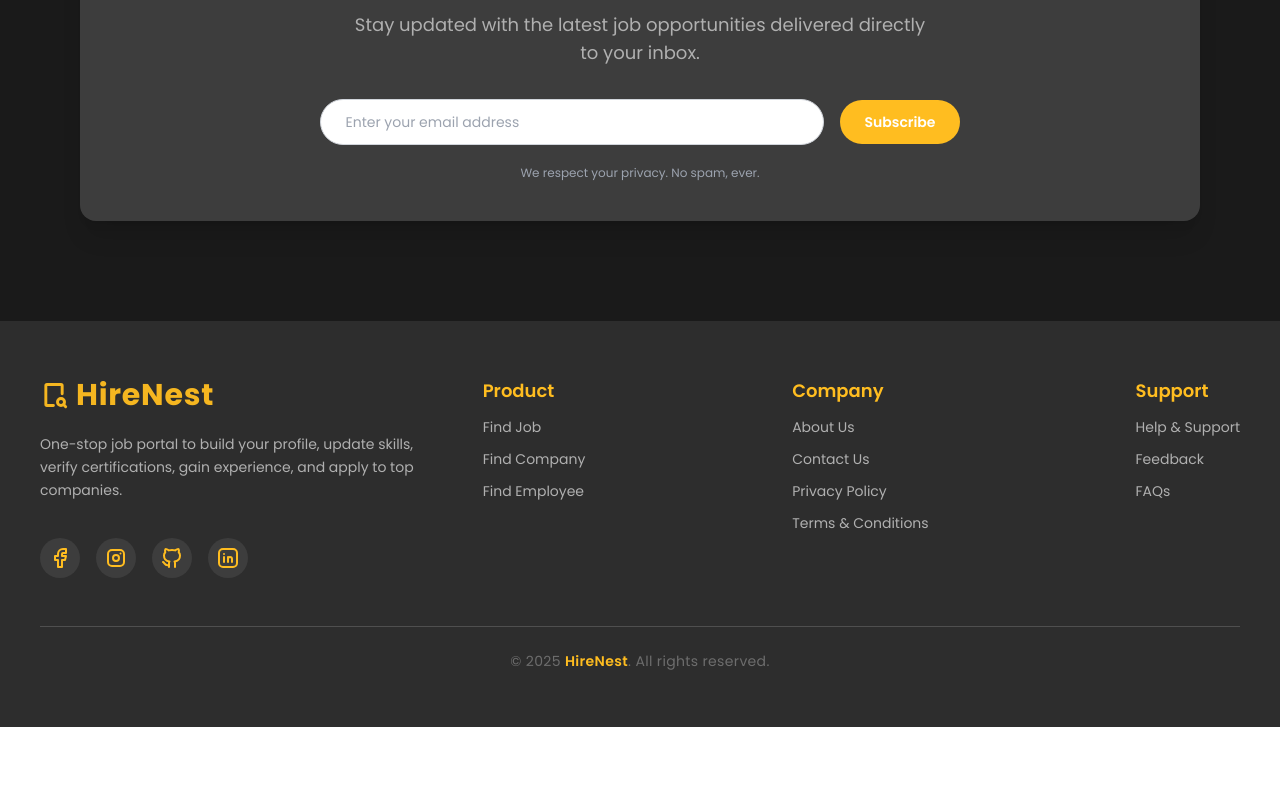
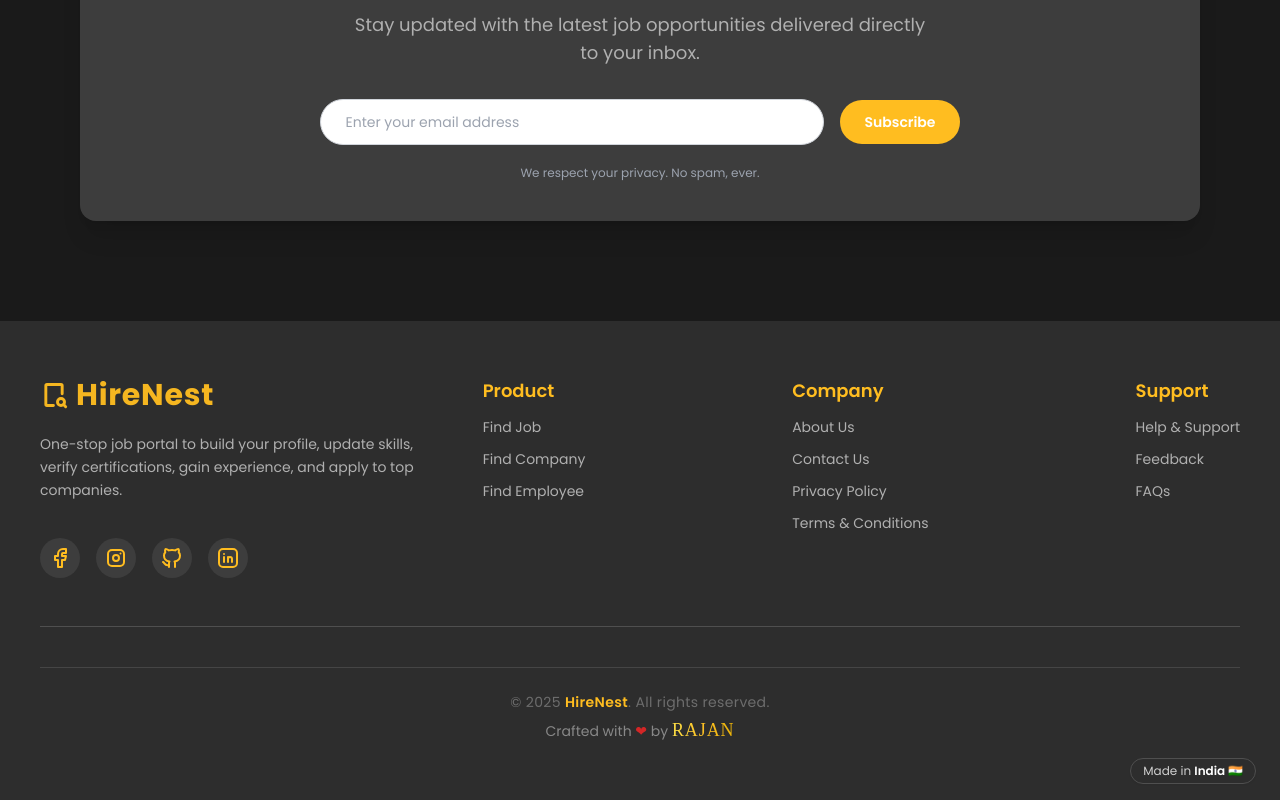
Before and after one commit to rajans01github/JOB-PORTAL, a React (Create React App) app in the folder job-portal/: page / in a window 1280 px wide. Shown: the part 2661-3461 px from the top of the page. Before the commit the page ends 3388 px from the top, so only its background shows below. Built offline with nearby package versions, Linux system fonts and the light colour scheme.

Commit message:
Footer all Set..✔️

```diff
--- a/job-portal/src/Footer.tsx/Footer.tsx
+++ b/job-portal/src/Footer.tsx/Footer.tsx
@@ -1,4 +1,3 @@
-// src/components/Footer.tsx
 import {
   IconBrandFacebook,
   IconBrandInstagram,
@@ -10,7 +9,7 @@
 
 const Footer = () => {
   return (
-    <footer className="bg-mine-shaft-950 text-white px-10 py-14 font-poppins">
+    <footer className="bg-mine-shaft-950 text-white px-10 py-14 font-poppins relative overflow-hidden">
       <div className="flex flex-col md:flex-row justify-between gap-16 border-b border-mine-shaft-700 pb-12">
         {/* Left - Logo & About */}
         <div className="md:w-1/3 flex flex-col gap-5">
@@ -19,21 +18,22 @@
             <h2 className="text-3xl font-bold tracking-wide">HireNest</h2>
           </div>
           <p className="text-sm text-mine-shaft-300 leading-relaxed">
-            One-stop job portal to build your profile, update skills, verify certifications, gain experience, and apply to top companies.
+            One-stop job portal to build your profile, update skills, verify certifications,
+            gain experience, and apply to top companies.
           </p>
 
           {/* Social Icons */}
           <div className="flex gap-4 mt-4">
-            <a href="#" target="_blank" className="bg-mine-shaft-900 p-2 rounded-full hover:scale-110 transition-all hover:shadow-[0_0_10px_#facc15]">
+            <a href="#" className="bg-mine-shaft-900 p-2 rounded-full hover:scale-110 transition-all hover:shadow-[0_0_10px_#facc15]">
               <IconBrandFacebook className="h-6 w-6 text-bright-sun-400" />
             </a>
-            <a href="#" target="_blank" className="bg-mine-shaft-900 p-2 rounded-full hover:scale-110 transition-all hover:shadow-[0_0_10px_#facc15]">
+            <a href="#" className="bg-mine-shaft-900 p-2 rounded-full hover:scale-110 transition-all hover:shadow-[0_0_10px_#facc15]">
               <IconBrandInstagram className="h-6 w-6 text-bright-sun-400" />
             </a>
-            <a href="#" target="_blank" className="bg-mine-shaft-900 p-2 rounded-full hover:scale-110 transition-all hover:shadow-[0_0_10px_#facc15]">
+            <a href="#" className="bg-mine-shaft-900 p-2 rounded-full hover:scale-110 transition-all hover:shadow-[0_0_10px_#facc15]">
               <IconBrandGithub className="h-6 w-6 text-bright-sun-400" />
             </a>
-            <a href="#" target="_blank" className="bg-mine-shaft-900 p-2 rounded-full hover:scale-110 transition-all hover:shadow-[0_0_10px_#facc15]">
+            <a href="#" className="bg-mine-shaft-900 p-2 rounded-full hover:scale-110 transition-all hover:shadow-[0_0_10px_#facc15]">
               <IconBrandLinkedin className="h-6 w-6 text-bright-sun-400" />
             </a>
           </div>
@@ -60,9 +60,25 @@
         </div>
       </div>
 
-      {/* Bottom Note */}
-      <div className="mt-6 text-center text-sm text-mine-shaft-500 tracking-wide">
-        © {new Date().getFullYear()} <span className="text-bright-sun-400 font-semibold">HireNest</span>. All rights reserved.
+      {/* Classy Bottom Note */}
+      <div className="mt-10 text-center pt-6 border-t border-mine-shaft-800">
+        <p className="text-sm text-mine-shaft-500 tracking-wide mb-1">
+          © {new Date().getFullYear()}{" "}
+          <span className="text-bright-sun-400 font-semibold">HireNest</span>. All rights reserved.
+        </p>
+        <p className="text-sm">
+          <span className="text-mine-shaft-400">Crafted with</span>{" "}
+          <span className="text-red-600 animate-pulse">❤</span>{" "}
+          <span className="text-mine-shaft-400">by</span>{" "}
+          <span className="font-[cursive] text-lg text-transparent bg-gradient-to-r from-yellow-300 via-amber-400 to-yellow-500 bg-clip-text tracking-wider hover:brightness-110 transition-all duration-300">
+            RAJAN
+          </span>
+        </p>
+      </div>
+
+      {/* 🇮🇳 Made in India Badge */}
+      <div className="absolute bottom-4 right-6 text-xs text-mine-shaft-200 bg-mine-shaft-950 px-3 py-1 rounded-full border border-mine-shaft-700 shadow-sm hover:shadow-md hover:border-bright-sun-400 transition-all duration-300">
+        Made in <span className="text-white font-semibold">India 🇮🇳</span>
       </div>
     </footer>
   );
```
